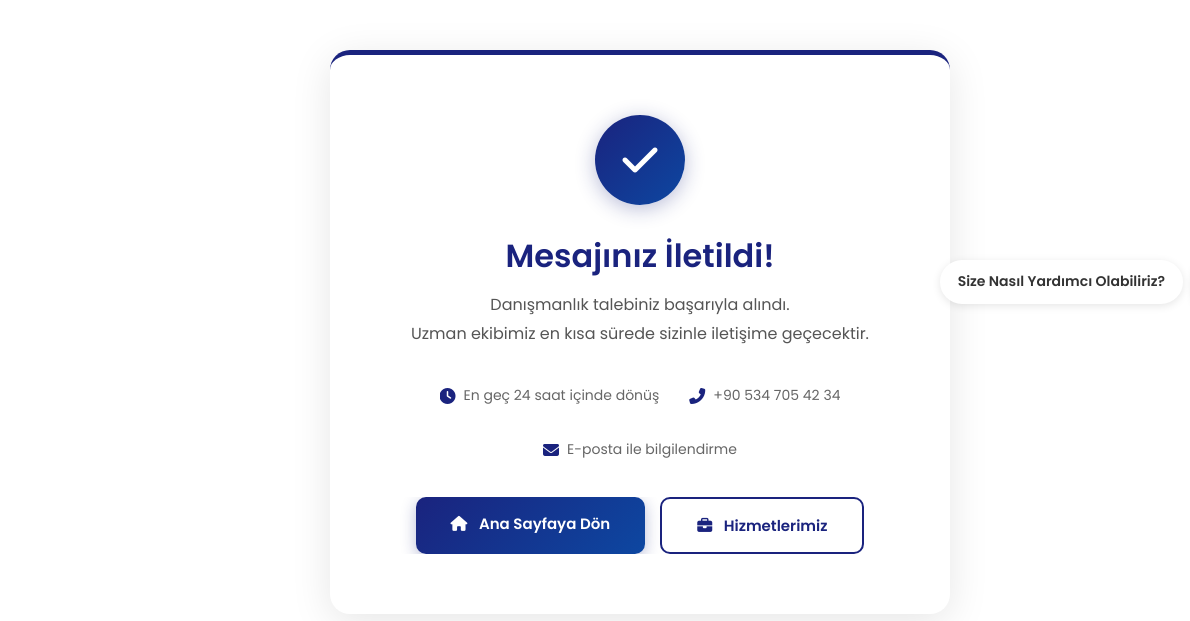
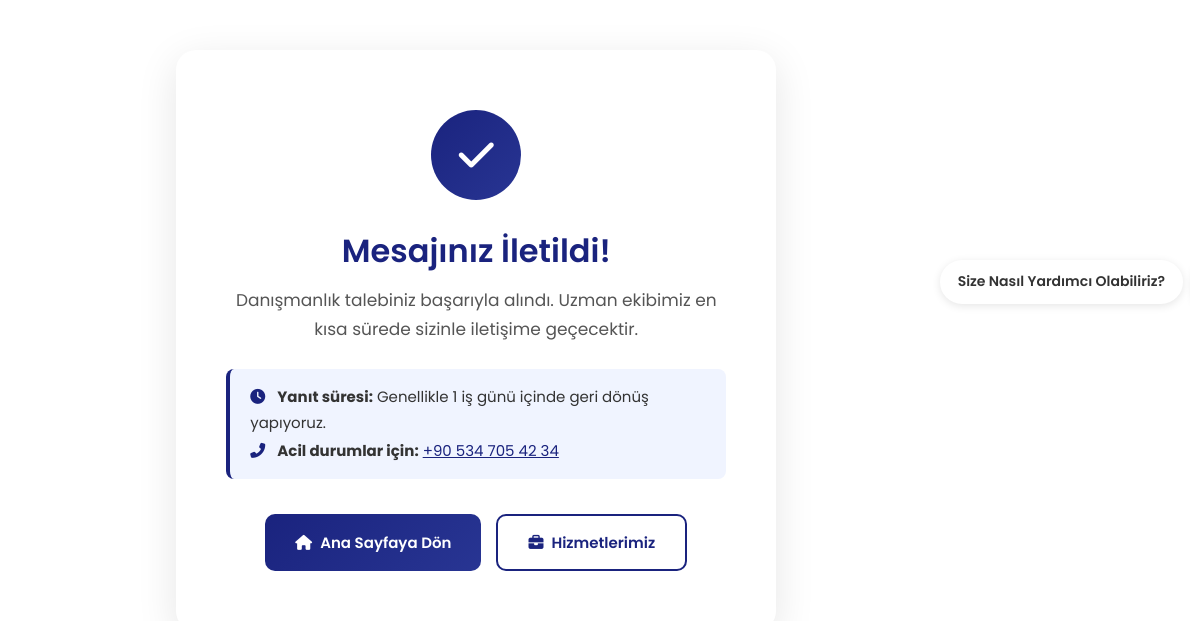
Before and after one commit to sifyuzarsif-cpu/stkdanismanlik, an Eleventy site: page tesekkurler.html in a window 1280 px wide. Shown: the part 463-1084 px from the top of the page, 0-1190 px from the left. Built offline with nearby package versions, Linux system fonts and the light colour scheme; Eleventy itself is replaced by a stand-in of ours; files that its build step writes are made by us from their sources.

Commit message:
Add files via upload

```diff
--- a/tesekkurler.html
+++ b/tesekkurler.html
@@ -1,106 +1,141 @@
 ---
-layout: layouts/fullwidth.html
-title: "Teşekkürler | SH Danışmanlık"
-description: "Mesajınız başarıyla alındı."
-banner_image: "/img/banner2.webp"
-permalink: "/tesekkurler.html"
+layout: layouts/base.html
+title: "Teşekkürler"
+description: "Mesajınız başarıyla iletildi. En kısa sürede sizinle iletişime geçeceğiz."
+permalink: "/tesekkurler/"
 ---
 
 <style>
     .tesekkur-wrapper {
+        min-height: 70vh;
         display: flex;
+        align-items: center;
         justify-content: center;
-        align-items: center;
         padding: 80px 20px;
     }
+
     .tesekkur-box {
-        max-width: 620px;
-        width: 100%;
-        background: #ffffff;
+        text-align: center;
+        max-width: 600px;
+        background: #fff;
+        border-radius: 20px;
         padding: 60px 50px;
-        border-radius: 20px;
-        box-shadow: 0 8px 40px rgba(0,0,0,0.1);
-        text-align: center;
-        border-top: 5px solid #1a237e;
+        box-shadow: 0 10px 40px rgba(0,0,0,0.1);
     }
+
     .tesekkur-icon {
         width: 90px;
         height: 90px;
-        background: linear-gradient(135deg, #1a237e, #0d47a1);
+        background: linear-gradient(135deg, #1a237e, #283593);
         border-radius: 50%;
         display: flex;
         align-items: center;
         justify-content: center;
-        margin: 0 auto 30px;
-        box-shadow: 0 4px 20px rgba(26,35,126,0.3);
+        margin: 0 auto 30px auto;
     }
-    .tesekkur-icon i { color: white; font-size: 40px; }
-    .tesekkur-box h1 { color: #1a237e; font-size: 32px; margin-bottom: 15px; }
-    .tesekkur-box p { color: #555; font-size: 16px; line-height: 1.8; margin-bottom: 35px; }
-    .tesekkur-bilgi {
+
+    .tesekkur-icon i {
+        font-size: 40px;
+        color: #fff;
+    }
+
+    .tesekkur-box h1 {
+        color: #1a237e;
+        font-size: 32px;
+        margin-bottom: 15px;
+    }
+
+    .tesekkur-box p {
+        color: #555;
+        font-size: 17px;
+        line-height: 1.7;
+        margin-bottom: 15px;
+    }
+
+    .tesekkur-box .info-text {
+        background: #f0f4ff;
+        border-left: 4px solid #1a237e;
+        padding: 15px 20px;
+        border-radius: 8px;
+        color: #333;
+        font-size: 15px;
+        margin: 25px 0;
+        text-align: left;
+    }
+
+    .tesekkur-buttons {
         display: flex;
+        gap: 15px;
         justify-content: center;
-        gap: 30px;
-        margin-bottom: 35px;
+        margin-top: 35px;
         flex-wrap: wrap;
     }
-    .tesekkur-bilgi-item { display: flex; align-items: center; gap: 8px; color: #666; font-size: 14px; }
-    .tesekkur-bilgi-item i { color: #1a237e; font-size: 16px; }
-    .tesekkur-butonlar { display: flex; gap: 15px; justify-content: center; flex-wrap: wrap; }
+
     .btn-ana {
-        background: linear-gradient(135deg, #1a237e, #0d47a1);
-        color: white; padding: 14px 35px; border-radius: 10px;
-        text-decoration: none; font-weight: 600; font-size: 15px;
-        transition: all 0.3s ease; box-shadow: 0 4px 15px rgba(26,35,126,0.3);
+        background: linear-gradient(135deg, #1a237e, #283593);
+        color: #fff;
+        padding: 14px 30px;
+        border-radius: 10px;
+        text-decoration: none;
+        font-size: 15px;
+        font-weight: 600;
+        transition: all 0.3s ease;
+        display: inline-flex;
+        align-items: center;
+        gap: 8px;
     }
-    .btn-ana:hover { transform: translateY(-2px); color: white; }
+
+    .btn-ana:hover {
+        transform: translateY(-2px);
+        box-shadow: 0 6px 20px rgba(26,35,126,0.3);
+        color: #fff;
+    }
+
     .btn-hizmet {
-        background: transparent; color: #1a237e; padding: 14px 35px;
-        border-radius: 10px; text-decoration: none; font-weight: 600;
-        font-size: 15px; border: 2px solid #1a237e; transition: all 0.3s ease;
+        background: transparent;
+        color: #1a237e;
+        padding: 14px 30px;
+        border-radius: 10px;
+        text-decoration: none;
+        font-size: 15px;
+        font-weight: 600;
+        border: 2px solid #1a237e;
+        transition: all 0.3s ease;
+        display: inline-flex;
+        align-items: center;
+        gap: 8px;
     }
-    .btn-hizmet:hover { background: #1a237e; color: white; transform: translateY(-2px); }
-    @media (max-width: 600px) {
-        .tesekkur-box { padding: 40px 25px; }
-        .tesekkur-box h1 { font-size: 26px; }
+
+    .btn-hizmet:hover {
+        background: #1a237e;
+        color: #fff;
+        transform: translateY(-2px);
     }
 </style>
 
-<section class="page-content">
-    <div class="container">
-        <div class="tesekkur-wrapper">
+<section class="tesekkur-wrapper">
     <div class="tesekkur-box">
         <div class="tesekkur-icon">
             <i class="fas fa-check"></i>
         </div>
+
         <h1>Mesajınız İletildi!</h1>
-                <p>Danışmanlık talebiniz başarıyla alındı.<br>
-                Uzman ekibimiz en kısa sürede sizinle iletişime geçecektir.</p>
-                <div class="tesekkur-bilgi">
-                    <div class="tesekkur-bilgi-item">
-                        <i class="fas fa-clock"></i>
-                        <span>En geç 24 saat içinde dönüş</span>
+        <p>Danışmanlık talebiniz başarıyla alındı. Uzman ekibimiz en kısa sürede sizinle iletişime geçecektir.</p>
+
+        <div class="info-text">
+            <i class="fas fa-clock" style="color:#1a237e; margin-right:8px;"></i>
+            <strong>Yanıt süresi:</strong> Genellikle 1 iş günü içinde geri dönüş yapıyoruz.<br>
+            <i class="fas fa-phone-alt" style="color:#1a237e; margin-right:8px; margin-top:8px; display:inline-block;"></i>
+            <strong>Acil durumlar için:</strong> <a href="tel:+905347054234" style="color:#1a237e;">+90 534 705 42 34</a>
         </div>
-                    <div class="tesekkur-bilgi-item">
-                        <i class="fas fa-phone-alt"></i>
-                        <span>+90 534 705 42 34</span>
-                    </div>
-                    <div class="tesekkur-bilgi-item">
-                        <i class="fas fa-envelope"></i>
-                        <span>E-posta ile bilgilendirme</span>
-                    </div>
-                </div>
-                <div class="tesekkur-butonlar">
+
+        <div class="tesekkur-buttons">
             <a href="/" class="btn-ana">
-                        <i class="fas fa-home" style="margin-right: 8px;"></i>
-                        Ana Sayfaya Dön
+                <i class="fas fa-home"></i> Ana Sayfaya Dön
             </a>
-                    <a href="/hizmet-dernek-kurulusu/" class="btn-hizmet">
-                        <i class="fas fa-briefcase" style="margin-right: 8px;"></i>
-                        Hizmetlerimiz
+            <a href="/hizmetlerimiz/" class="btn-hizmet">
+                <i class="fas fa-briefcase"></i> Hizmetlerimiz
             </a>
         </div>
     </div>
-        </div>
-    </div>
 </section>
```
Also changed, not shown: iletisim.html (+7 -2 lines). Lines whose indentation alone changed are shown as unchanged.
